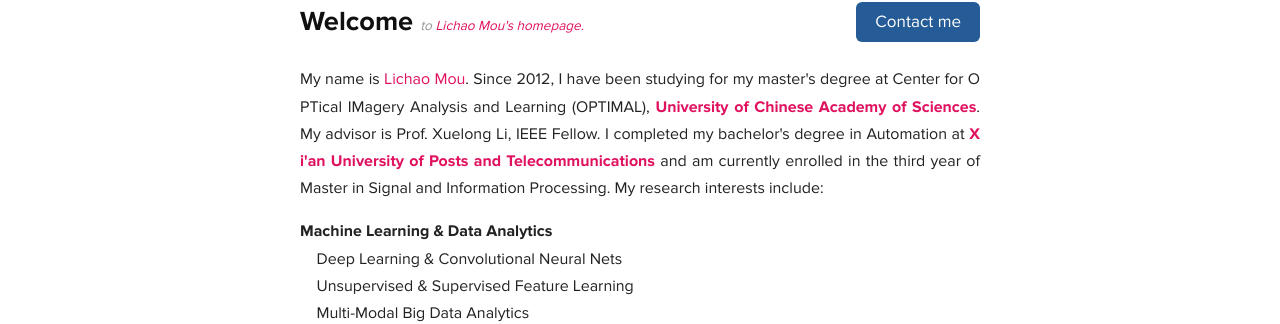
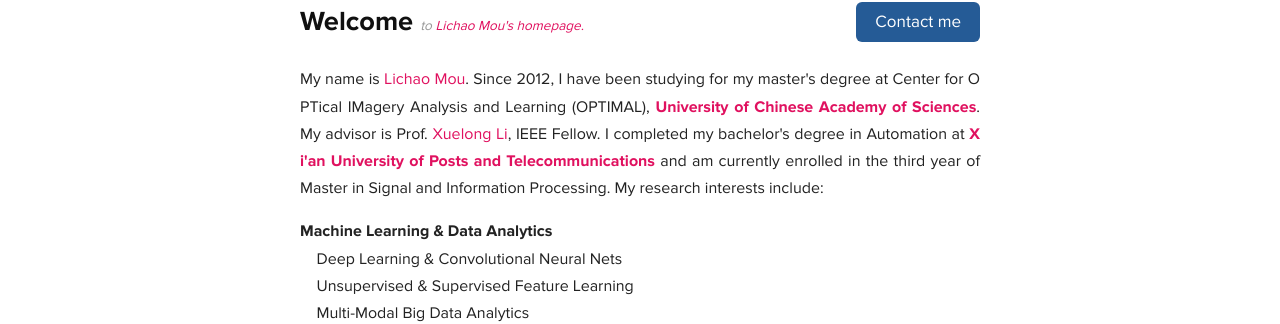
Before and after one commit to Raphael-Mou/raphael-mou.github.com, a Jekyll site: the page built from index.html, in a window 1280 px wide and 1400 px high. Shown: the part 114-438 px from the top of the window. Built offline with Jekyll 4.4.1, drawn with Linux system fonts in a browser that asks for light colours; Markdown is read by kramdown in place of the engine named in the settings; some of the changed lines change nothing that is shown; some of the changed text lies outside the part shown.

Commit message:
update_9-21_17-57

```diff
--- a/index.html
+++ b/index.html
@@ -19,7 +19,7 @@
   </h1>
 
   <p>
-    My name is <a href="/"><span itemprop="name">Lichao Mou</span></a>. Since 2012, I have been studying for my master's degree at Center for OPTical IMagery Analysis and Learning (OPTIMAL), <a href="http://english.ucas.ac.cn/Pages/default.aspx"><strong>University of Chinese Academy of Sciences</strong></a>. My advisor is Prof. Xuelong Li, IEEE Fellow. I completed my bachelor's degree in Automation at <a href="http://www.xiyou.edu.cn/english.htm"><strong>Xi'an University of Posts and Telecommunications</strong></a> and am currently enrolled in the third year of Master in Signal and Information Processing. My research interests include:<!--<strong itemprop="role">interim CTO</strong>.--><!--  in <span itemprop="location">Paris</span>. -->
+    My name is <a href="/"><span itemprop="name">Lichao Mou</span></a>. Since 2012, I have been studying for my master's degree at Center for OPTical IMagery Analysis and Learning (OPTIMAL), <a href="http://english.ucas.ac.cn/Pages/default.aspx"><strong>University of Chinese Academy of Sciences</strong></a>. My advisor is Prof. <a href="http://www.dcs.bbk.ac.uk/~xuelong/"><span itemprop="name">Xuelong Li</span></a>, IEEE Fellow. I completed my bachelor's degree in Automation at <a href="http://www.xiyou.edu.cn/english.htm"><strong>Xi'an University of Posts and Telecommunications</strong></a> and am currently enrolled in the third year of Master in Signal and Information Processing. My research interests include:<!--<strong itemprop="role">interim CTO</strong>.--><!--  in <span itemprop="location">Paris</span>. -->
   </p>
 
  <!-- <p>
@@ -91,7 +91,7 @@
   </p>
 
   <p>
-    <small><em><a href="" rel="alternate" hreflang="cn">【AUGUST 7, 2014】</a></em></small>
+    <small><em><a href="" rel="alternate" hreflang="cn">【June 7, 2014】</a></em></small>
   </p>
 
  <!-- <p>
```
